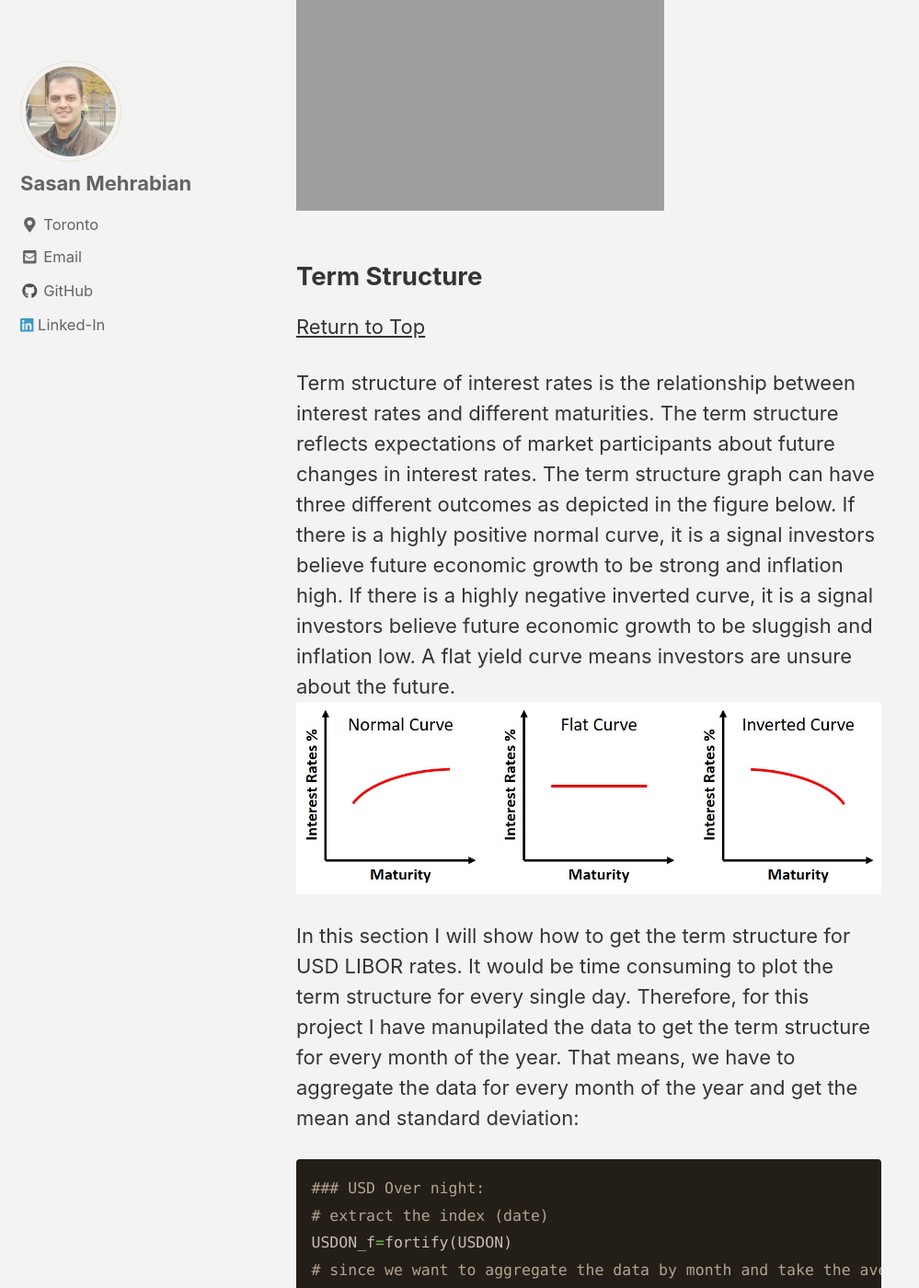
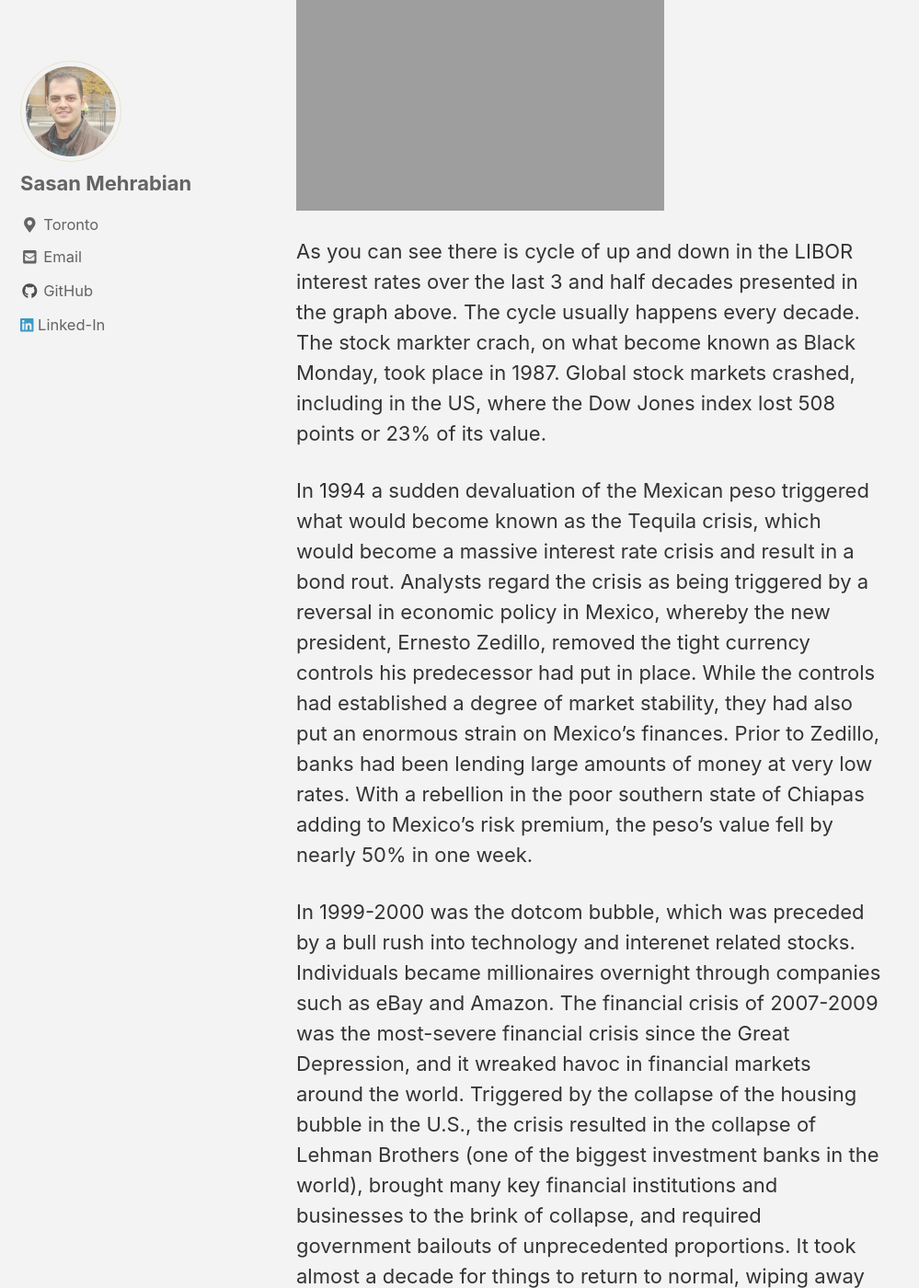
Before and after one commit to sasanmehrabian/sasanmehrabian.github.io, a Jekyll site: the page built from _pages/libor.md, in a window 1280 px wide and 1400 px high, scrolled down 3641 px. Shown: the whole window at 92% size, without its empty margins (0-999 px from the left). Built offline with Jekyll 4.4.1, drawn with Linux system fonts in a browser that asks for light colours; cached includes are drawn as plain includes; nearby versions of some CDN libraries; some of the changed text lies outside the part shown.

Commit message:
new github

````diff
--- a/_pages/libor.md
+++ b/_pages/libor.md
@@ -15,6 +15,8 @@ toc: true
 
 
 <img src="{{ site.url }}{{ site.baseurl }}/images/LIBOR/term_structure.gif">
+<a name="term"/>
+
 ## Introduction <a name="Introduction"/>
 [Return to Top](#toc)
 
@@ -89,13 +91,19 @@ print(A)
 ```
 <img src="{{ site.url }}{{ site.baseurl }}/images/LIBOR/IR_USD.jpeg">
 
+As you can see there is cycle of up and down in the LIBOR interest rates over the last 3 and half decades presented in the graph above. The cycle usually happens every decade. The stock markter crach, on what become known as Black Monday, took place in 1987. Global stock markets crashed, including in the US, where the Dow Jones index lost 508 points or 23% of its value.
+
+In 1994 a sudden devaluation of the Mexican peso triggered what would become known as the Tequila crisis, which would become a massive interest rate crisis and result in a bond rout. Analysts regard the crisis as being triggered by a reversal in economic policy in Mexico, whereby the new president, Ernesto Zedillo, removed the tight currency controls his predecessor had put in place. While the controls had established a degree of market stability, they had also put an enormous strain on Mexico’s finances. Prior to Zedillo, banks had been lending large amounts of money at very low rates. With a rebellion in the poor southern state of Chiapas adding to Mexico’s risk premium, the peso’s value fell by nearly 50% in one week.
+
+In 1999-2000 was the dotcom bubble, which was preceded by a bull rush into technology and interenet related stocks. Individuals became millionaires overnight through companies such as eBay and Amazon. The financial crisis of 2007-2009 was the most-severe financial crisis since the Great Depression, and it wreaked havoc in financial markets around the world. Triggered by the collapse of the housing bubble in the U.S., the crisis resulted in the collapse of Lehman Brothers (one of the biggest investment banks in the world), brought many key financial institutions and businesses to the brink of collapse, and required government bailouts of unprecedented proportions. It took almost a decade for things to return to normal, wiping away millions of jobs and billions of dollars of income along the way.
+
 ## Term Structure <a name="Term"/>
 [Return to Top](#toc)
 
 Term structure of interest rates is the relationship between interest rates and different maturities. The term structure reflects expectations of market participants about future changes in interest rates. The term structure graph can have three different outcomes as depicted in the figure below. If there is a highly positive normal curve, it is a signal investors believe future economic growth to be strong and inflation high. If there is a highly negative inverted curve, it is a signal investors believe future economic growth to be sluggish and inflation low. A flat yield curve means investors are unsure about the future.
 <img src="{{ site.url }}{{ site.baseurl }}/images/LIBOR/term_structure.jpg">
 
-In this section I will show how to get the term structure for USD LIBOR rates. It would be time consuming to plot the term structure for every single day. Therefore, for this project I have manupilated the data to get the term structure for every month of the year. That means, we have to aggregate the data for every month of the year and get the mean and standard deviation:
+In this section I will show how to get the term structure for USD LIBOR rates as illustrated in the top [figure](#term) of this page. It would be time consuming to plot the term structure for every single day. Therefore, for this project I have manupilated the data to get the term structure for every month of the year. That means, we have to aggregate the data for every month of the year and get the mean and standard deviation:
 ```r
 ### USD Over night:
 # extract the index (date)
````
